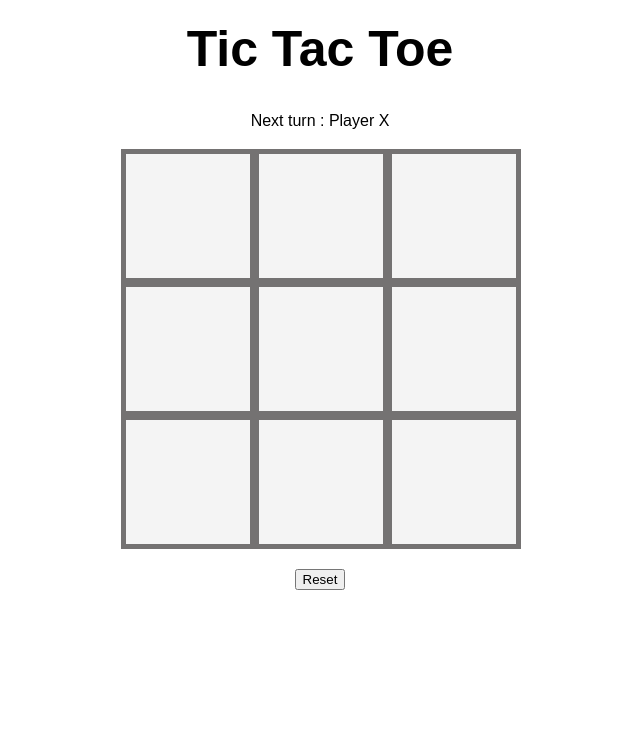
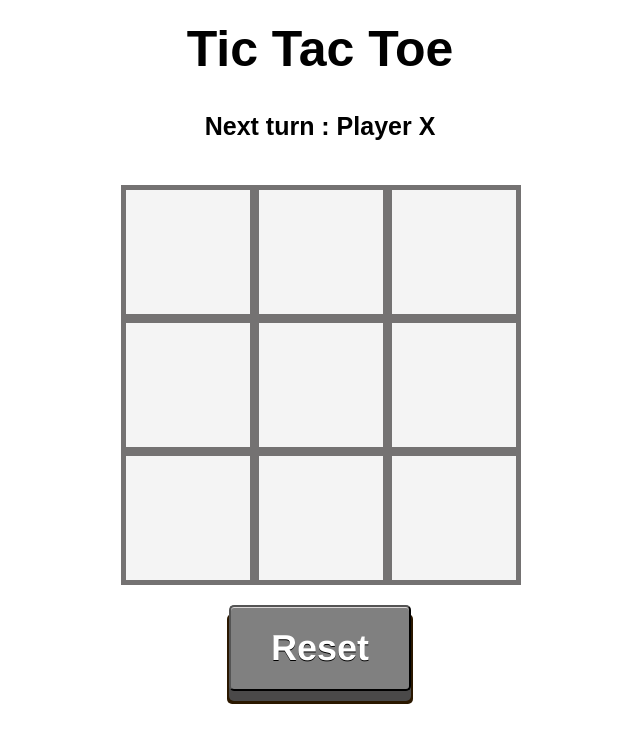
Before and after one commit to haharunali55/TicTacToe, a React (Create React App) app: page / in a window 1280 px wide. Shown: the top 742 px of the page, without its empty margins (320-960 px from the left). Built offline with nearby package versions, Linux system fonts and the light colour scheme.

Commit message:
TTT :: Changes to show 'draw' alert after setting value, applying button style, font size change.

```diff
--- a/src/App.js
+++ b/src/App.js
@@ -50,6 +50,12 @@ export default function Board() {
       setTimeout(() => {
         alert(`Winner is: ${squares[winningCombination[0]]}`);
       }, 100);
+      return;
+    }
+    else if(!squares.includes(null)) {
+      setTimeout(() => {
+        alert(`Game Over! It's a draw!`);
+      }, 100);
     }
   }, [winningCombination]);
 
@@ -59,9 +65,8 @@ export default function Board() {
         setWinningCombination(winningCombination);
         return;
       }
-
-      if(!squares.includes(null)) {
-        alert("Game Over! It's a draw!");
+      else {
+        setWinningCombination([]);
       }
   }
 
@@ -90,7 +95,9 @@ export default function Board() {
     <>
       <div className="parent-container">
         <h1>Tic Tac Toe</h1>
-        <div style={{marginBottom: "20px"}}>Next turn : Player {xIsNext?"X":"O"}</div>
+        <div style={{marginBottom: "20px"}}>
+          <h3>Next turn : Player {xIsNext?"X":"O"}</h3>
+        </div>
         <div>
           <div className="board-row">
             <Square value={squares[0]} onSquareClick={() => {handleClick(0)}} isWinner={winningCombination.includes(0) ? true : false}/>
@@ -109,7 +116,7 @@ export default function Board() {
           </div>
         </div>
         <div style={{marginTop: "20px"}}>
-          <button onClick={() => { setSquares(Array(9).fill(null)); setXIsNext(true); setWinningCombination([]); }}>Reset</button>
+          <button className="button" onClick={() => { setSquares(Array(9).fill(null)); setXIsNext(true); setWinningCombination([]); }}>Reset</button>
         </div>
       </div>
     </>
```
